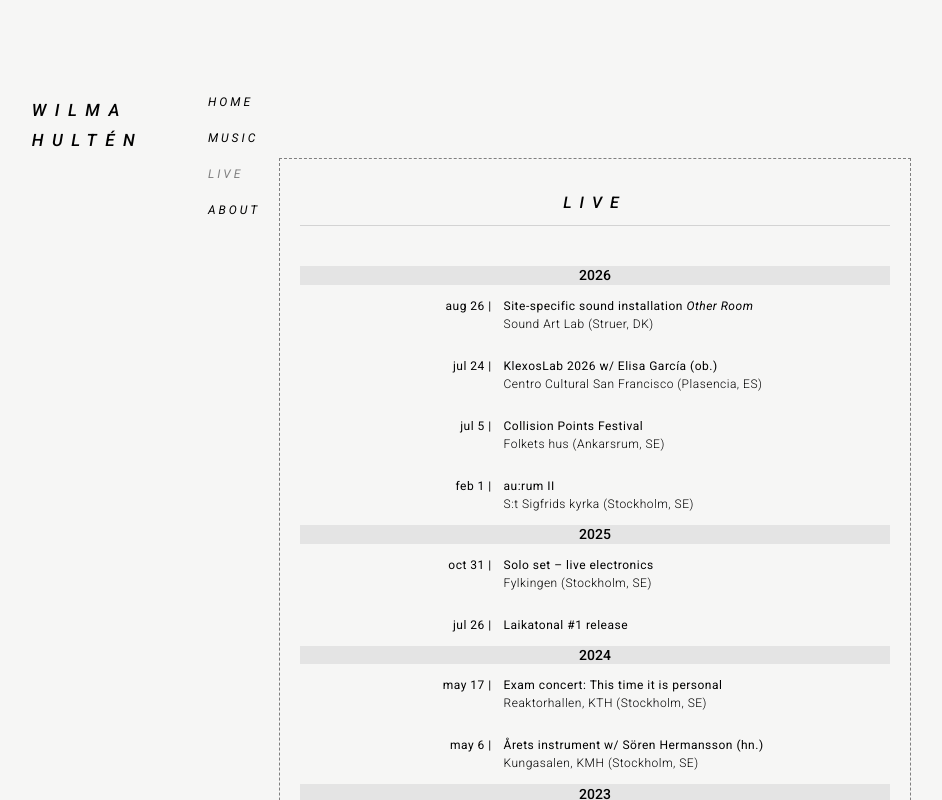
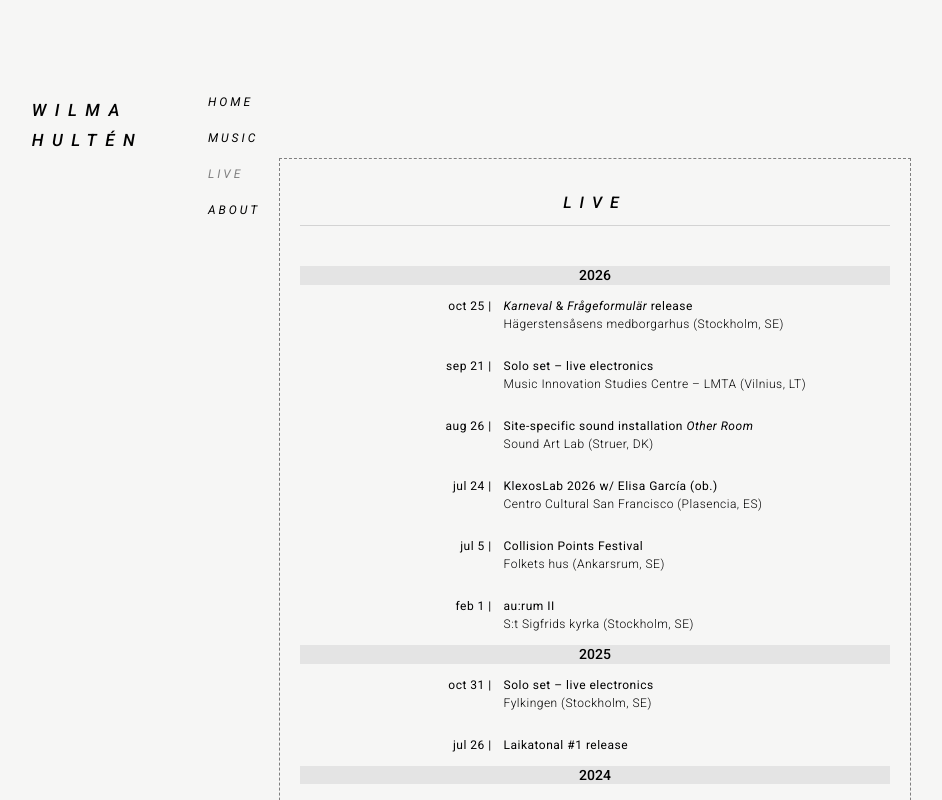
Before and after one commit to wilmahulten/wilmahulten.github.io, a React (Create React App) app: page /#/live in a window 1280 px wide. Shown: the top 800 px of the page, without its empty margins (45-987 px from the left). Built offline with nearby package versions, Linux system fonts and the light colour scheme.

Commit message:
Update Live

```diff
--- a/src/components/Live.tsx
+++ b/src/components/Live.tsx
@@ -8,6 +8,32 @@ const Live = () => {
 
       <div className="Live">
         <h3>2026</h3>
+
+        <div className="container">
+          <div className="date">oct 25 |</div>
+          <div className="item">
+            <p>
+              <a href="https://www.medborgarhuset.se/event/utgivningsfest-karneval-och-frageformular" target="_blank">
+                <span className="event"><i>Karneval</i> & <i>Frågeformulär</i> release</span>
+                <br />
+                <span className="venue">Hägerstensåsens medborgarhus (Stockholm, SE)</span>
+              </a>
+            </p>
+          </div>
+        </div>
+
+        <div className="container">
+          <div className="date">sep 21 |</div>
+          <div className="item">
+            <p>
+              <a href="" target="_blank">
+                <span className="event">Solo set &ndash; live electronics</span>
+                <br />
+                <span className="venue">Music Innovation Studies Centre &ndash; LMTA (Vilnius, LT)</span>
+              </a>
+            </p>
+          </div>
+        </div>
 
         <div className="container">
           <div className="date">aug 26 |</div>
```
